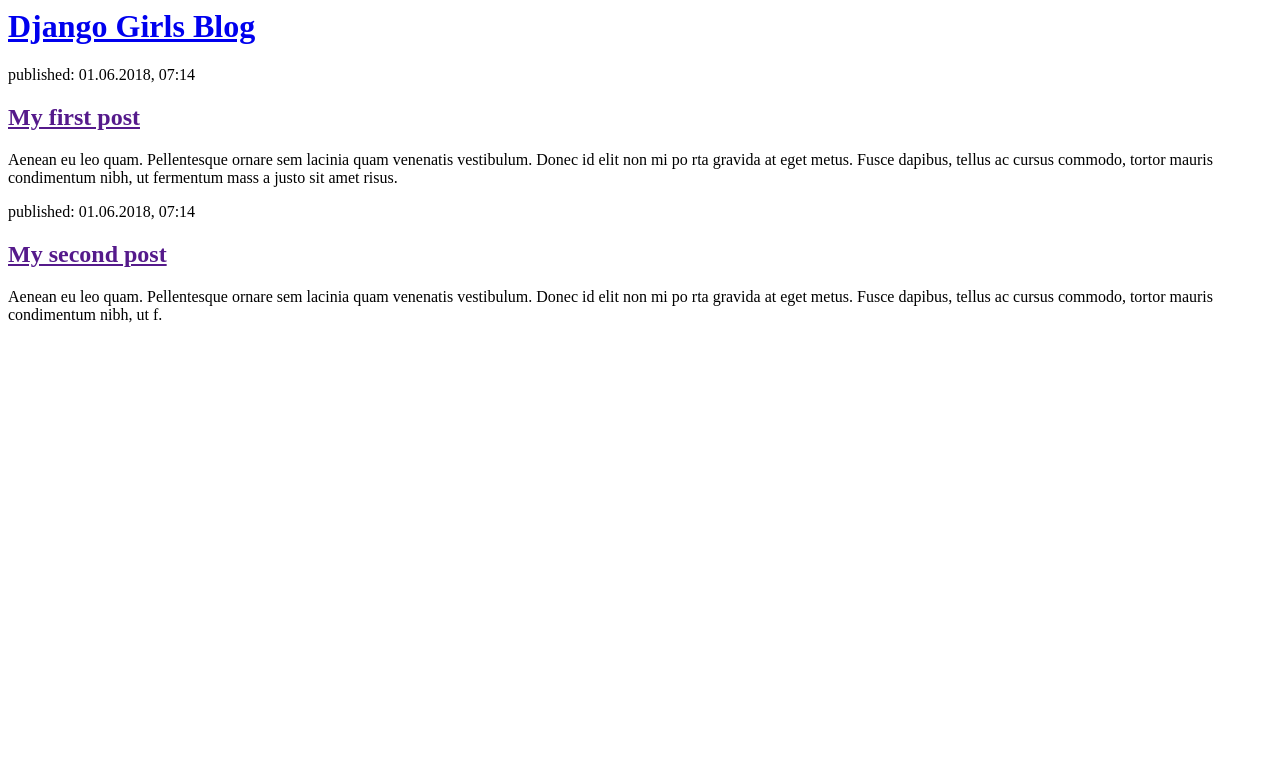
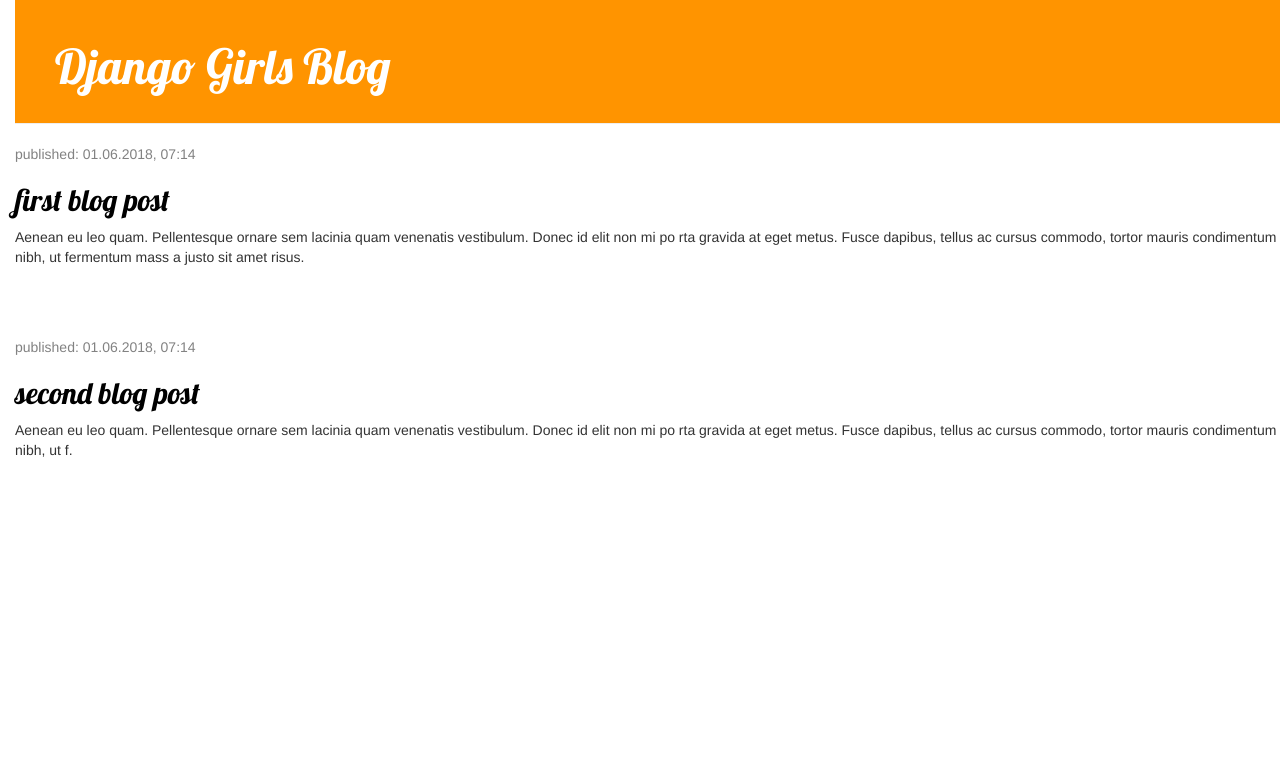
Before and after one commit to nagulama/my-first-blogs, a Django app: page / in a window 1280 px wide. Shown: the top 783 px of the page. Run offline with Django 3.2, Linux system fonts and the light colour scheme; some libraries are stand-ins or nearby versions.

Commit message:
Added view and template for detailed blog post as well as CSS for the site.

```diff
--- a/blog/models.py
+++ b/blog/models.py
@@ -11,7 +11,7 @@ class Post(models.Model):
 def publish(self):
 	self.published_date = timezone.now()
 	self.save()
-	def __str__(self):
-		return self.title
+def __str__(self):
+	return self.title
 
 # Create your models here.
--- /dev/null
+++ b/blog/static/CSS/blog.css
@@ -0,0 +1,51 @@
+h1 a {
+color: #FCA205;
+font-family: 'Lobster';
+}
+
+h2 a {
+color: black;
+font-family: 'Lobster';
+}
+
+body {
+padding-left: 15px;
+}
+.page-header {
+background-color: #ff9400;
+margin-top: 0;
+padding: 20px 20px 20px 40px;
+}
+.page-header h1, .page-header h1 a, .page-header h1 a:visited, .page-header h1 a:active {
+color: #ffffff;
+font-size: 36pt;
+text-decoration: none;
+}
+
+.content {
+margin-left: 40px;
+}
+h1, h2, h3, h4 {
+font-family: 'Lobster', cursive;
+}
+.date {
+color: #828282;
+}
+.save {
+float: right;
+}
+.post-form textarea, .post-form input {
+width: 100%;
+}
+.top-menu, .top-menu:hover, .top-menu:visited {
+color: #ffffff;
+float: right;
+font-size: 26pt;
+margin-right: 20px;
+}
+.post {
+margin-bottom: 70px;
+}
+.post h2 a, .post h2 a:visited {
+color: #000000;
+}
--- a/blog/templates/blog/post_list.html
+++ b/blog/templates/blog/post_list.html
@@ -1,21 +1,26 @@
-<html>
+{% load staticfiles %}
+<html lang="en">
 <head>
 <title>Django Girls blog</title>
+<link rel="stylesheet" href="//maxcdn.bootstrapcdn.com/bootstrap/3.2.0/css/bootstrap.min.css">
+<link rel="stylesheet" href="//maxcdn.bootstrapcdn.com/bootstrap/3.2.0/css/bootstrap-theme.min.css">
+<link rel="stylesheet" href="{% static 'css/blog.css' %}">
+<link href="//fonts.googleapis.com/css?family=Lobster&subset=latin,latin-ext" rel="stylesheet" type="text/css">
 </head>
 <body>
-<div>
+<div class="page-header">
 <h1><a href="/">Django Girls Blog</a></h1>
 </div>
-<div>
-<p>published: 01.06.2018, 07:14</p>
-<h2><a href="">My first post</a></h2>
+<div class="post">
+<p class="date">published: 01.06.2018, 07:14</p>
+<h2><a href=""> first blog post</a></h2>
 <p>Aenean eu leo quam. Pellentesque ornare sem lacinia quam venenatis vestibulum. Donec id elit non mi po
 rta gravida at eget metus. Fusce dapibus, tellus ac cursus commodo, tortor mauris condimentum nibh, ut fermentum mass
 a justo sit amet risus.</p>
 </div>
-<div>
-<p>published: 01.06.2018, 07:14</p>
-<h2><a href="">My second post</a></h2>
+<div class="post">
+<p class="date">published: 01.06.2018, 07:14</p>
+<h2><a href="">second blog post</a></h2>
 <p>Aenean eu leo quam. Pellentesque ornare sem lacinia quam venenatis vestibulum. Donec id elit non mi po
 rta gravida at eget metus. Fusce dapibus, tellus ac cursus commodo, tortor mauris condimentum nibh, ut f.</p>
 </div>
--- a/blog/urls.py
+++ b/blog/urls.py
@@ -3,4 +3,5 @@ from . import views
 
 urlpatterns = [
 url(r'^$', views.post_list, name='post_list'),
+
 ]
```
Also changed, not shown: blog/templates/blog/base.html (added, +24 -0 lines).
